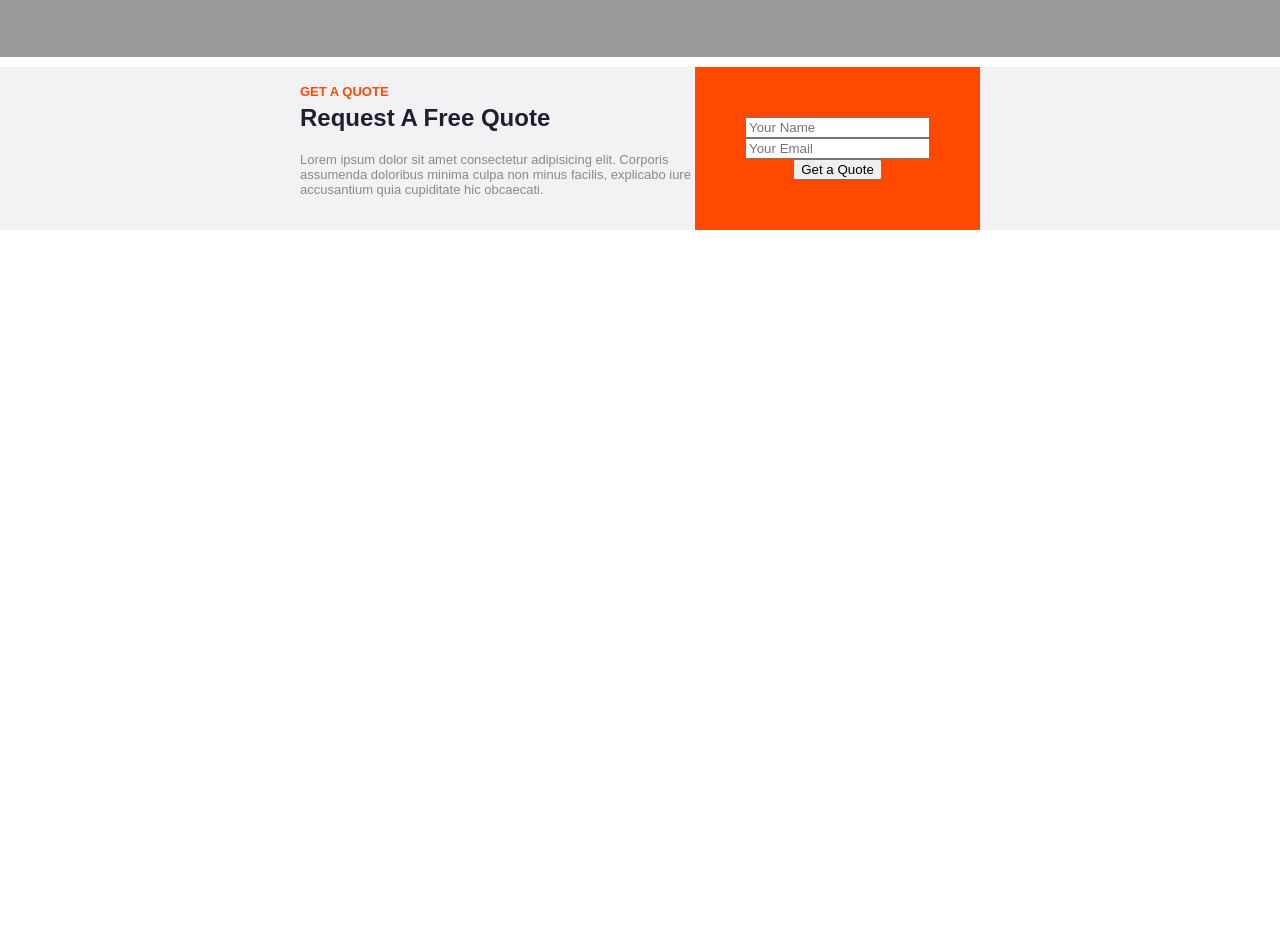
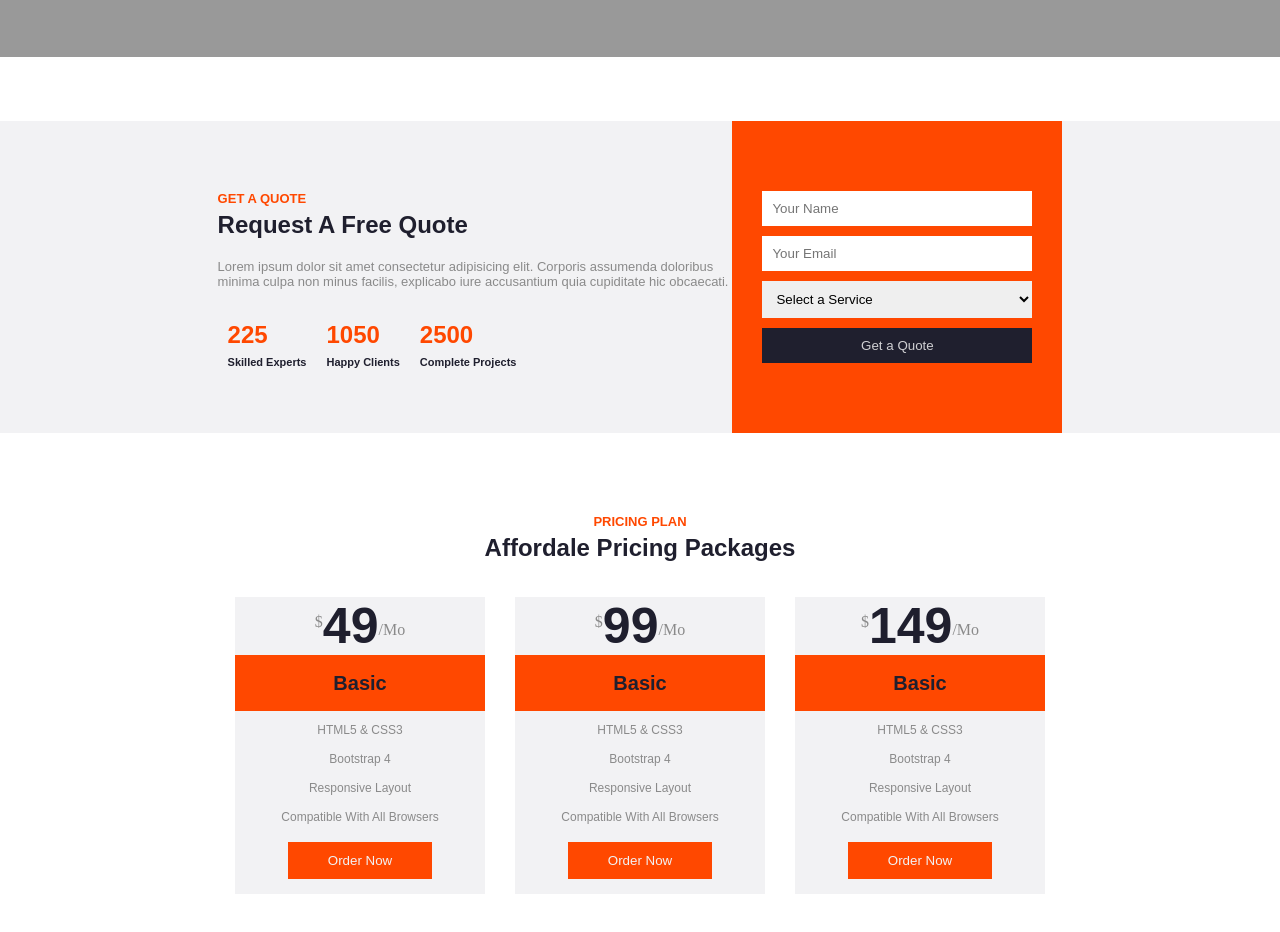
Before and after one commit to HermesWebDeveloper/MyFirstLandingPage, a plain HTML site: page index.html in a window 1280 px wide. Shown: the part 360-1292 px from the top of the page. Before the commit the page ends 800 px from the top, so only its background shows below. Drawn offline with Linux system fonts and the light colour scheme.

Commit message:
Concluído div1 e adicionado div2

```diff
--- a/estilos.css
+++ b/estilos.css
@@ -1,5 +1,6 @@
 body {
     margin: 0px;
+    height: 100%;
 }
 
 .logo {
@@ -132,8 +133,11 @@ h1 {
     display: flex;
     flex-direction: row;
     background-color: #F2F2F4;
-    padding: 0px 300px;
-    margin: 10px 0px;
+    height: 100%;
+    padding: 0px 17%;
+    margin: 5% 0px;
+    justify-content: center;
+    align-items: center;
 }
 
 h4 {
@@ -164,14 +168,160 @@ h2 {
     margin-top: 0px;
 }
 
+.div1-part1 {
+    padding: 0px 0px;
+}
+
 .div1-part2 {
     background-color: #FF4800;
-    padding: 50px;
+    display: flex;
+    padding: 70px 30px;
 }
 
 .div1-form {
     display: flex;
+    flex-direction: column;
+    gap: 10px;
+}
+
+.div1-form-input-text {
+    font-family: sans-serif;
+    border: none;
+    width: 250px;
+    padding: 10px;
+    margin-left: 0px;
+}
+
+.div1-form-btn {
+    padding: 10px;
+    color: #D0D0D3;
+    background-color: #1F1F2E;
+    border: none;
+}
+
+.div1-form-btn:hover {
+    cursor: pointer;
+}
+
+#select-service {
+    font-family: sans-serif;
+    border: none;
+    width: 270px;
+    padding: 10px;
+    margin-left: 0px;
+}
+
+.div1-part1-a {
+    display: flex;
+    flex-direction: row;
+}
+
+.div1-part1-a-item {
+    display: flex;
+    flex-direction: column;
+    padding-top: 0px;
+    margin: 0px 10px 10px 10px;
+}
+
+.h2-div1-part1-a {
+    display: flex;
+    color: #FF4800;
+    margin: none;
+    padding: none;
+    height: 0px;
+}
+
+.h4-div1-part1-a {
+    color: #1F1F2E;
+    font-size: 11px;
+    margin: none;
+    padding: none;
+    height: 0px;
+}
+
+.div2 {
+    display: flex;
+    flex-direction: column;
+    align-items: center;
+    margin-bottom: 100px;
+}
+
+.div2-part1 {
+    text-align: center;
+}
+
+#div2-part1-h4 {
+    height: 0;
+}
+
+.div2-part2 {
+    display: flex;
+    flex-wrap: wrap;
+    width: auto;
+}
+
+.div2-part2-item {
+    margin: 15px;
+    background-color: #F2F2F4;
+}
+
+.div2-part2-item1 {
+    display: flex;
+    flex-wrap: nowrap;
+    display: flex;
+    flex-wrap: wrap;
+    justify-content: center;
+}
+
+.div2-p1 {
+    color: #8A8A8A;
+}
+
+.div2-h4 {
+    font-size: 50px;
+    color: #1F1F2E;
+    margin: 0;
+}
+
+.div2-p2 {
+    display: flex;
+    align-items: flex-end;
+    color: #8A8A8A;
+}
+
+.div2-part2-item2 {
+    background-color: #FF4800;
+    width: 250px;
+    display: flex;
     align-items: center;
     justify-content: center;
+}
+
+.div2-h2 {
+    font-size: 20px;
+}
+
+.div2-part2-item3 {
+    color: #8A8A8A;
+    display: flex;
     flex-direction: column;
+    align-items: center;
+    font-family: sans-serif;
 }
+
+.div2-p3 {
+    height: 5px;
+    font-size: 12px;
+}
+
+.div2-btn {
+    margin: 15px;
+    border: none;
+    color: #F2F2F4;
+    background-color: #FF4800;
+    padding: 11px 40px;
+}
+
+.div2-btn:hover {
+    cursor: pointer;
+}
--- a/index.html
+++ b/index.html
@@ -35,14 +35,91 @@
             <div class="div1-part1">
                 <h4 id="div-quote-part1-h4">GET A QUOTE</h4>
                 <h2 id="div-quote-part1-h2">Request A Free Quote</h2>
-                <p class="font2">Lorem ipsum dolor sit amet consectetur adipisicing elit. Corporis assumenda doloribus minima culpa non minus facilis, explicabo iure accusantium quia cupiditate hic obcaecati.</p>
+                <p id="div1-part1-p" class="font2">Lorem ipsum dolor sit amet consectetur adipisicing elit. Corporis assumenda doloribus minima culpa non minus facilis, explicabo iure accusantium quia cupiditate hic obcaecati.</p>
+                <div class="div1-part1-a">
+                    <div class="div1-part1-a-item">
+                        <h2 class="h2-div1-part1-a">225</h2>
+                        <h4 class="h4-div1-part1-a">Skilled Experts</h4>
+                    </div>
+                    <div class="div1-part1-a-item">
+                        <h2 class="h2-div1-part1-a">1050</h2>
+                        <h4 class="h4-div1-part1-a">Happy Clients</h4>
+                    </div>
+                    <div class="div1-part1-a-item">
+                        <h2 class="h2-div1-part1-a">2500</h2>
+                        <h4 class="h4-div1-part1-a">Complete Projects</h4>
+                    </div>
+                </div>
             </div>
             <div class="div1-part2">
                 <form class="div1-form">
-                    <input type="text" placeholder="Your Name" id="username" name="username">
-                    <input type="text" placeholder="Your Email" id="useremail" name="useremail">
-                    <input type="submit" value="Get a Quote">
+                    <input type="text" class="div1-form-input-text" placeholder="Your Name" id="username" name="username">
+                    <input type="text" class="div1-form-input-text" placeholder="Your Email" id="useremail" name="useremail">
+                    <select id="select-service" name="selection">
+                        <option selected>Select a Service</option>
+                        <option>Opção 2</option>
+                    </select>
+                    <input type="submit" class="div1-form-btn" value="Get a Quote">
                 </form>
+            </div>
+        </div>
+        <div class="div2">
+            <div class="div2-part1">
+                <h4 id="div2-part1-h4">PRICING PLAN</h4>
+                <h2 id="div2-part1-h2">Affordale Pricing Packages</h2>
+            </div>
+            <div class="div2-part2">
+                <div class="div2-part2-item">
+                    <div class="div2-part2-item1">
+                        <p class="div2-p1">$</p>
+                        <h4 class="div2-h4">49</h4>
+                        <p class="div2-p2">/Mo</p>
+                    </div>
+                    <div class="div2-part2-item2">
+                        <h2 class="div2-h2">Basic</h2>
+                    </div>
+                    <div class="div2-part2-item3">
+                        <p class="div2-p3">HTML5 & CSS3</p>
+                        <p class="div2-p3">Bootstrap 4</p>
+                        <p class="div2-p3">Responsive Layout</p>
+                        <p class="div2-p3">Compatible With All Browsers</p>
+                        <button class="div2-btn">Order Now</button>
+                    </div>
+                </div>
+                <div class="div2-part2-item">
+                    <div class="div2-part2-item1">
+                        <p class="div2-p1">$</p>
+                        <h4 class="div2-h4">99</h4>
+                        <p class="div2-p2">/Mo</p>
+                    </div>
+                    <div class="div2-part2-item2">
+                        <h2 class="div2-h2">Basic</h2>
+                    </div>
+                    <div class="div2-part2-item3">
+                        <p class="div2-p3">HTML5 & CSS3</p>
+                        <p class="div2-p3">Bootstrap 4</p>
+                        <p class="div2-p3">Responsive Layout</p>
+                        <p class="div2-p3">Compatible With All Browsers</p>
+                        <button class="div2-btn">Order Now</button>
+                    </div>
+                </div>
+                <div class="div2-part2-item">
+                    <div class="div2-part2-item1">
+                        <p class="div2-p1">$</p>
+                        <h4 class="div2-h4">149</h4>
+                        <p class="div2-p2">/Mo</p>
+                    </div>
+                    <div class="div2-part2-item2">
+                        <h2 class="div2-h2">Basic</h2>
+                    </div>
+                    <div class="div2-part2-item3">
+                        <p class="div2-p3">HTML5 & CSS3</p>
+                        <p class="div2-p3">Bootstrap 4</p>
+                        <p class="div2-p3">Responsive Layout</p>
+                        <p class="div2-p3">Compatible With All Browsers</p>
+                        <button class="div2-btn">Order Now</button>
+                    </div>
+                </div>
             </div>
         </div>
     </body>
```
